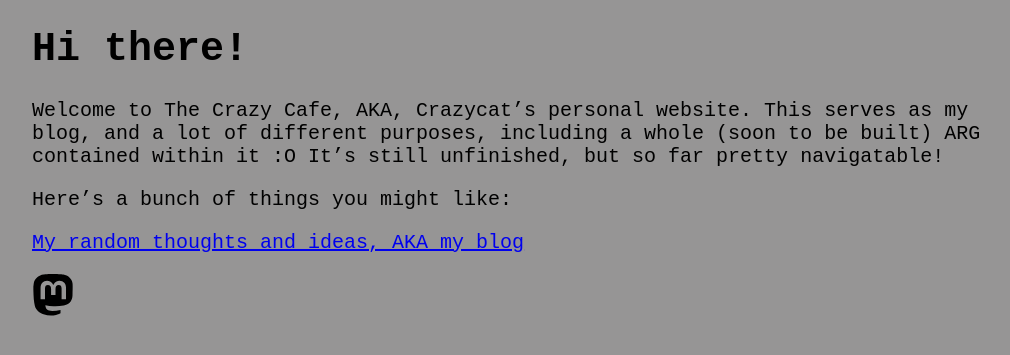
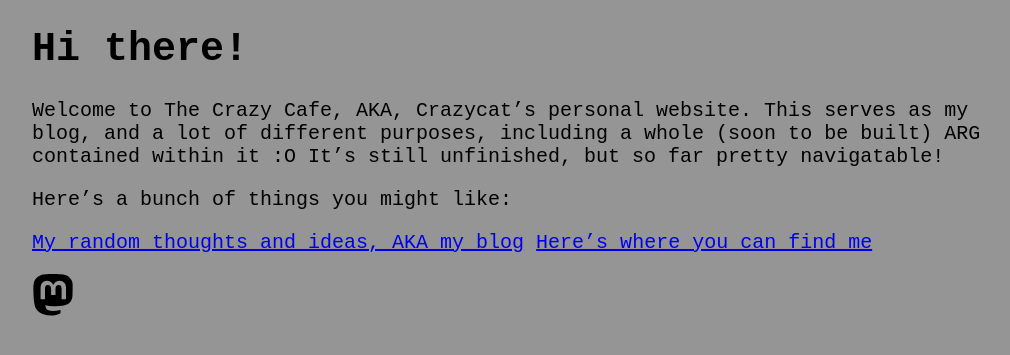
Before and after one commit to CrazycatASG/crazycatasg.github.io, a Jekyll site: the page built from index.md, in a window 1280 px wide. Shown: the top 355 px of the page, without its empty margins (108-1118 px from the left). Built offline with Jekyll 4.4.1, drawn with Linux system fonts in a browser that asks for light colours.

Commit message:
forgot to add link in the index

```diff
--- a/index.md
+++ b/index.md
@@ -11,6 +11,7 @@ It's still unfinished, but so far pretty navigatable!
 Here's a bunch of things you might like:
 
 [My random thoughts and ideas, AKA my blog](things_you_might_like\blog)
+[Here's where you can find me](things_you_might_like\links.md)
 
 <a rel="me" href="https://mstdn.games/@enderasg">
  <img src="assets\images\mastodon-logo-black.svg" alt="Mastodon" style="width:42px;height:42px;">
```
